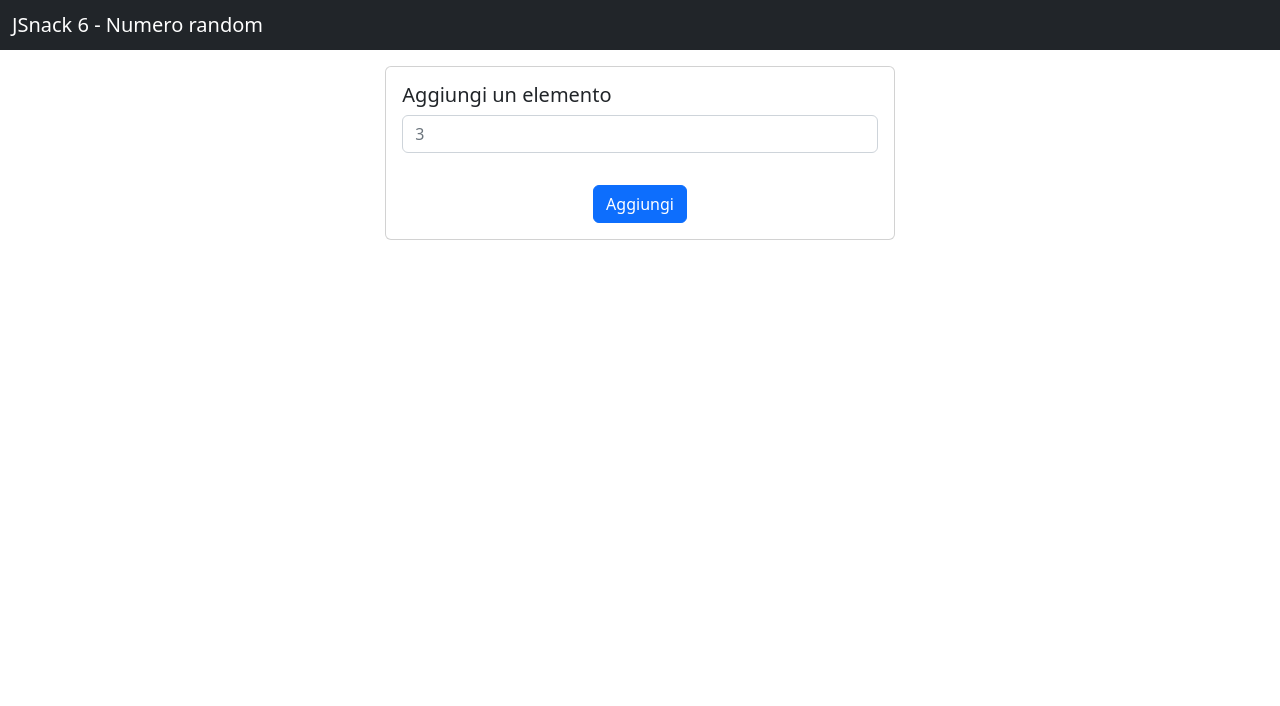
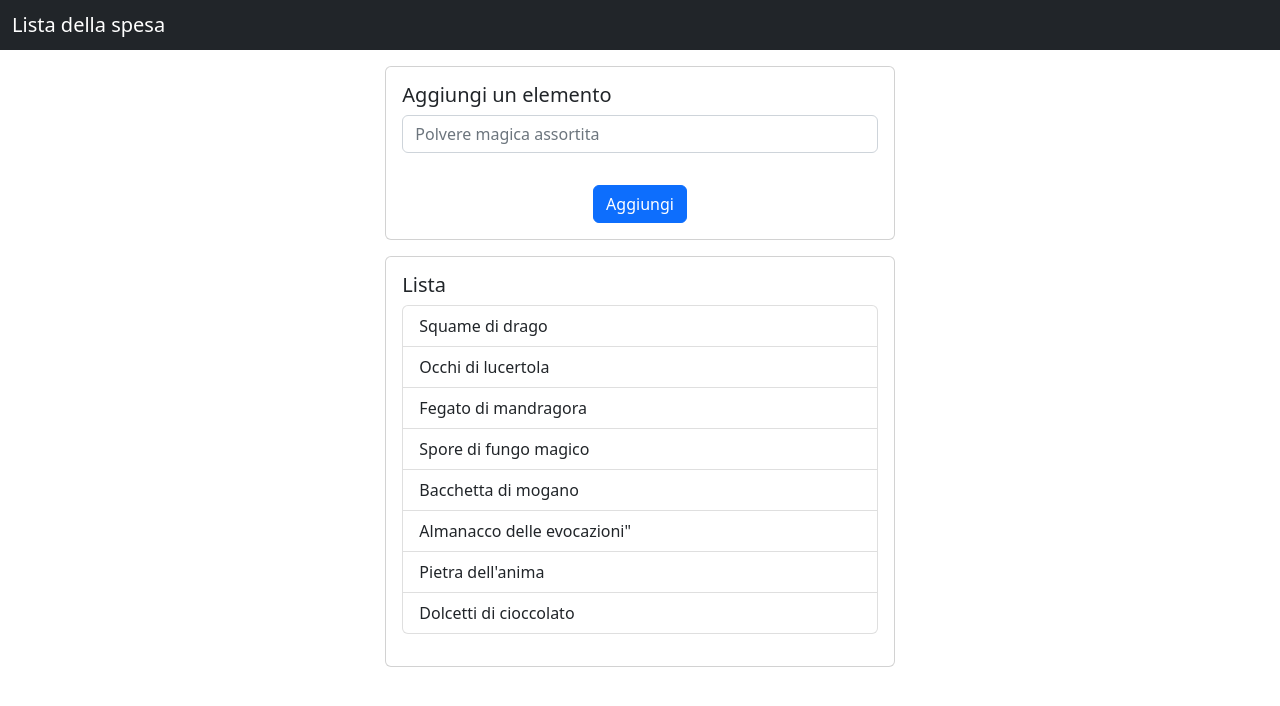
Before and after one commit to DOITA07-Ericchi/js-lista-spesa, a plain HTML site: page index.html in a window 1280 px wide. Both pictures are taken after a click on the button "Aggiungi". Drawn offline with nearby package versions, Linux system fonts and the light colour scheme.

Commit message:
Finita la base

```diff
--- a/index.html
+++ b/index.html
@@ -4,7 +4,7 @@
 <head>
   <meta charset="utf-8">
   <meta name="viewport" content="width=device-width, initial-scale=1">
-  <title>JSnack 6</title>
+  <title>Lista della spesa</title>
   <link href="https://cdn.jsdelivr.net/npm/bootstrap@5.2.2/dist/css/bootstrap.min.css" rel="stylesheet"
     integrity="sha384-Zenh87qX5JnK2Jl0vWa8Ck2rdkQ2Bzep5IDxbcnCeuOxjzrPF/et3URy9Bv1WTRi" crossorigin="anonymous">
   <link rel="stylesheet" href="style.css">
@@ -13,12 +13,9 @@
 <body>
   <nav class="navbar bg-dark">
     <div class="container-fluid">
-      <span class="navbar-brand mb-0 h1 text-white">JSnack 6 - Numero random</span>
+      <span class="navbar-brand mb-0 h1 text-white">Lista della spesa</span>
     </div>
   </nav>
-  <script src="https://cdn.jsdelivr.net/npm/bootstrap@5.2.2/dist/js/bootstrap.bundle.min.js"
-    integrity="sha384-OERcA2EqjJCMA+/3y+gxIOqMEjwtxJY7qPCqsdltbNJuaOe923+mo//f6V8Qbsw3" crossorigin="anonymous">
-  </script>
 
   <div class="container-fluid mt-3">
     <div class="row justify-content-center">
@@ -29,11 +26,11 @@
             <form class="row g-3">
               <div class="col-12">
                 <div class="mb-3">
-                  <input id="n1" class="form-control gy-3" type="number" placeholder="3" aria-label="default input">
+                  <input id="inputLista" class="form-control gy-3" type="text" placeholder="Polvere magica assortita" aria-label="default input">
                 </div>
               </div>
               <div class="col-12 text-center">
-                <button onclick="func()" type="button" class="btn btn-primary">Aggiungi</button>
+                <button onclick="aggiungi()" type="button" class="btn btn-primary">Aggiungi</button>
               </div>
             </form>
           </div>
@@ -41,6 +38,27 @@
       </div>
     </div>
   </div>
+  <div class="container-fluid mt-3">
+    <div class="row justify-content-center">
+      <div class="col-12 col-md-8 col-lg-7 col-xl-5">
+        <div class="card">
+          <div class="card-body">
+            <h5 class="card-title">Lista</h5>
+            <form class="row g-3">
+              <div class="col-12">
+                <div class="mb-3">
+                  <ul id="contieniElementi" class="list-group">
+
+                  </ul>
+                </div>
+              </div>
+            </form>
+          </div>
+        </div>
+      </div>
+    </div>
+  </div>
+  <script src="https://cdn.jsdelivr.net/npm/bootstrap@5.2.2/dist/js/bootstrap.bundle.min.js" integrity="sha384-OERcA2EqjJCMA+/3y+gxIOqMEjwtxJY7qPCqsdltbNJuaOe923+mo//f6V8Qbsw3" crossorigin="anonymous"></script>
   <script type="text/javascript" src="script.js"></script>
 </body>
 
--- a/script.js
+++ b/script.js
@@ -1,15 +1,21 @@
-let listaspesa = ['Squame di drago', 'Occhi di lucertola', 'Fegato di mandragora', 'Spore di fungo magico', 'Bacchetta di mogano', 'Almanacco delle evocazioni"', 'Pietra dell\'anima', 'Dolcetti di cioccolato'];
+const listaSpesa = ['Squame di drago', 'Occhi di lucertola', 'Fegato di mandragora', 'Spore di fungo magico', 'Bacchetta di mogano', 'Almanacco delle evocazioni"', 'Pietra dell\'anima', 'Dolcetti di cioccolato'];
+let listaUl = document.getElementById("contieniElementi");
+let contaElementi = 0;
+let htmlLiClass ='list-group-item d-flex justify-content-between align-items-center'
+let htmlLi
 
-for (let i=0; i<listaspesa.length, i++) {
-    console.log("For: " + listaspesa[i]);
+for (let i=0; i<listaSpesa.length; i++) {
+    console.log("For: " + listaSpesa[i]);
 }
 
 let i=0;
-while (i<listaspesa.length) {
-    console.log("While: " + listaspesa[i]);
+while (i<listaSpesa.length) {
+    console.log("While: " + listaSpesa[i]);
+    listaUl.innerHTML += '<li id="e' + contaElementi + '" class="' + htmlLiClass + '">' + listaSpesa[i] + '</li>';
     i++;
 }
 
-function func() {
-
+function aggiungi() {
+    let elementoNuovo = (document.getElementById("inputLista").value);
+    contaElementi++;
 }
```
